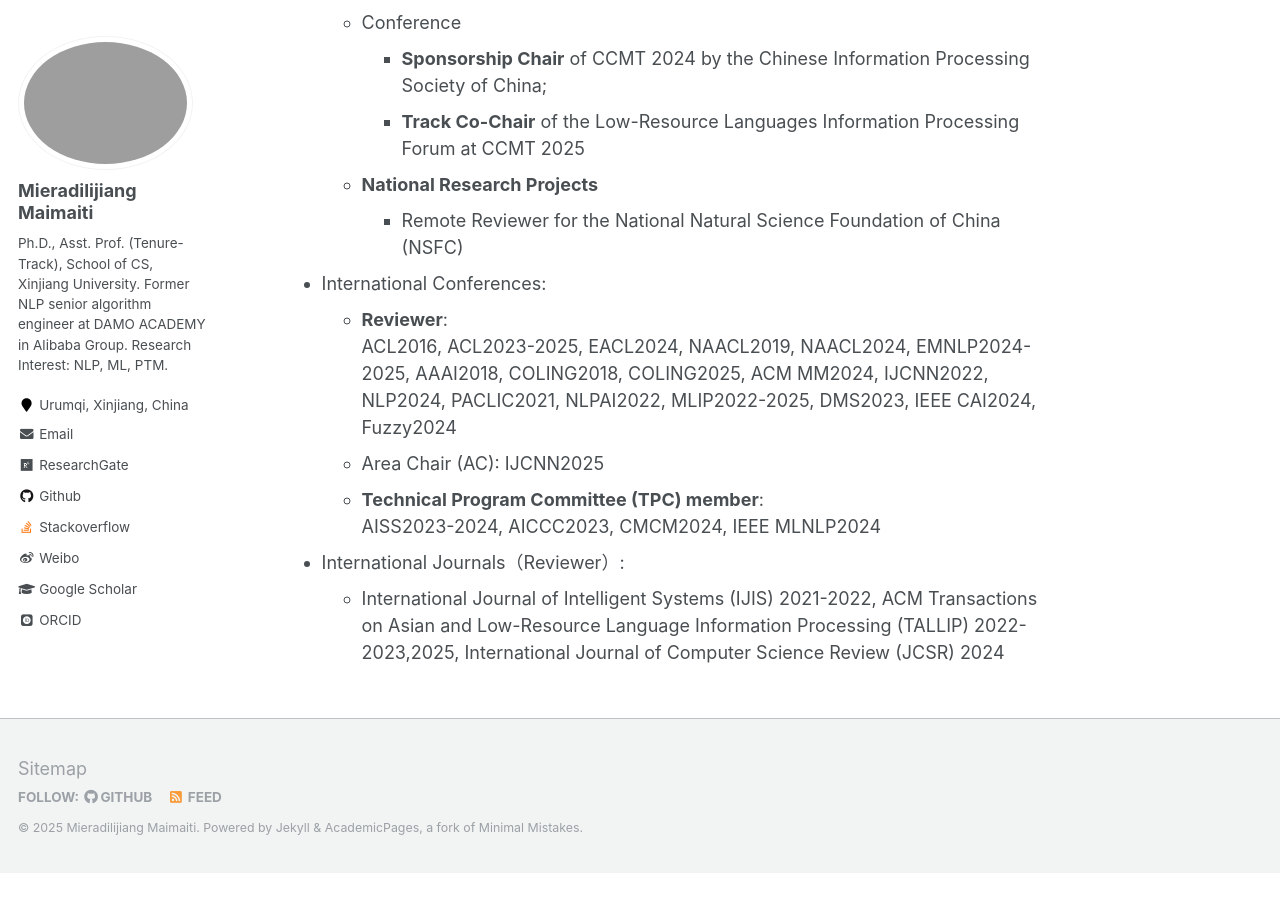
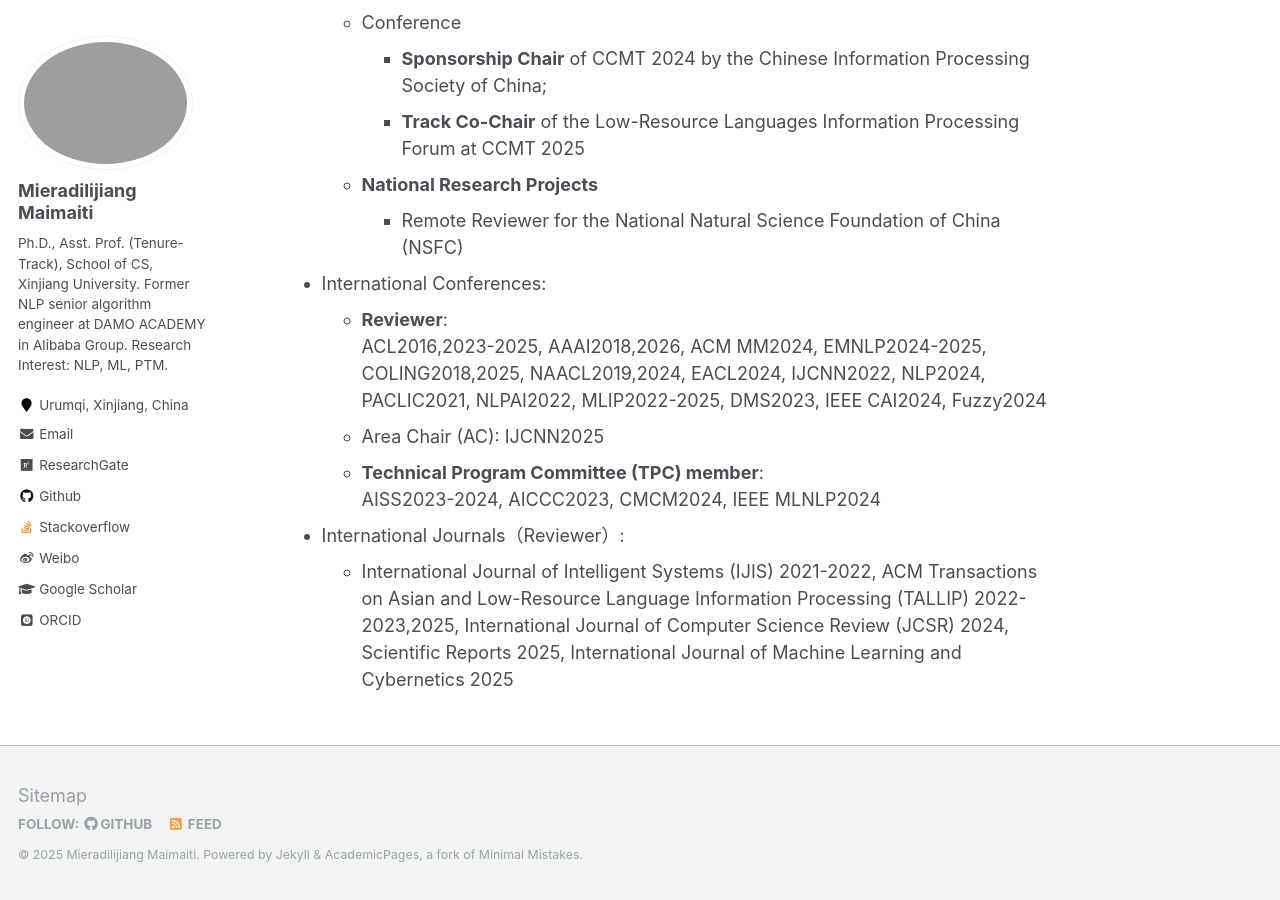
Before and after one commit to miradel51/miradel51.github.io, a Jekyll site: the page built from _pages/service.md, in a window 1280 px wide and 900 px high, scrolled down 646 px. Built offline with Jekyll 4.4.1, drawn with Linux system fonts in a browser that asks for light colours; some web fonts are replaced; before the commit the page ends 1519 px from its top, so only the background shows below that.

Commit message:
Update service.md
added the latest role as a reviewer both for conferences and journals.

```diff
--- a/_pages/service.md
+++ b/_pages/service.md
@@ -25,10 +25,10 @@ author_profile: true
 
 - International Conferences:
   - **Reviewer**:
-    ACL2016, ACL2023-2025, EACL2024, NAACL2019, NAACL2024, EMNLP2024-2025, AAAI2018, COLING2018, COLING2025, ACM MM2024, IJCNN2022, NLP2024, PACLIC2021, NLPAI2022, MLIP2022-2025, DMS2023, IEEE CAI2024, Fuzzy2024
+    ACL2016,2023-2025, AAAI2018,2026, ACM MM2024, EMNLP2024-2025, COLING2018,2025, NAACL2019,2024, EACL2024, IJCNN2022, NLP2024, PACLIC2021, NLPAI2022, MLIP2022-2025, DMS2023, IEEE CAI2024, Fuzzy2024
   - Area Chair (AC): IJCNN2025
   - **Technical Program Committee (TPC) member**:
     AISS2023-2024, AICCC2023, CMCM2024, IEEE MLNLP2024
 
 - International Journals（Reviewer）:
-  - International Journal of Intelligent Systems (IJIS) 2021-2022, ACM Transactions on Asian and Low-Resource Language Information Processing (TALLIP) 2022-2023,2025, International Journal of Computer Science Review (JCSR) 2024
+  - International Journal of Intelligent Systems (IJIS) 2021-2022, ACM Transactions on Asian and Low-Resource Language Information Processing (TALLIP) 2022-2023,2025, International Journal of Computer Science Review (JCSR) 2024, Scientific Reports 2025, International Journal of Machine Learning and Cybernetics 2025
```
